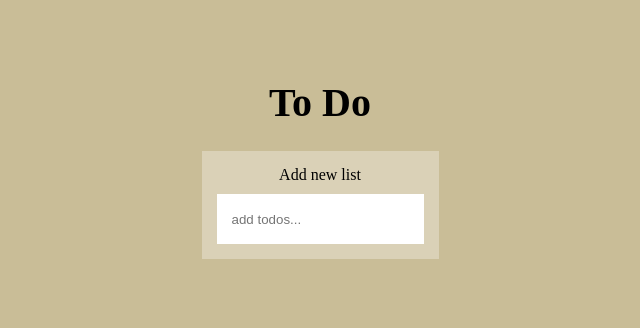
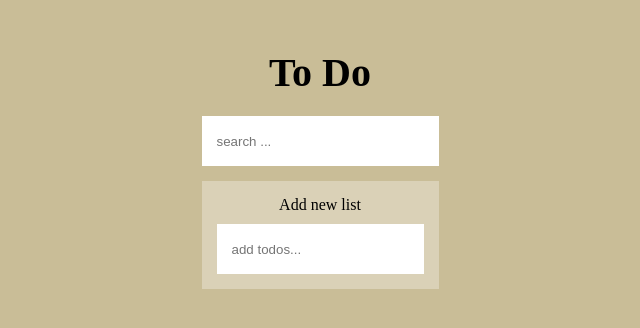
Before and after one commit to JacobArlott/todo, a plain HTML site: page index.html in a window 1280 px wide. Shown: the part 236-564 px from the top of the page, without its empty margins (320-960 px from the left). Drawn offline with Linux system fonts and the light colour scheme.

Commit message:
search component was added to the DOM

```diff
--- a/index.html
+++ b/index.html
@@ -12,6 +12,10 @@
     <section class="section-todo">
       <div class="container">
         <h1>To Do</h1>
+
+        <form class="search">
+          <input class="form-control" type="text" name="search" placeholder="search ... " />
+        </form>
 
         <ul class="todos"></ul>
 
```
